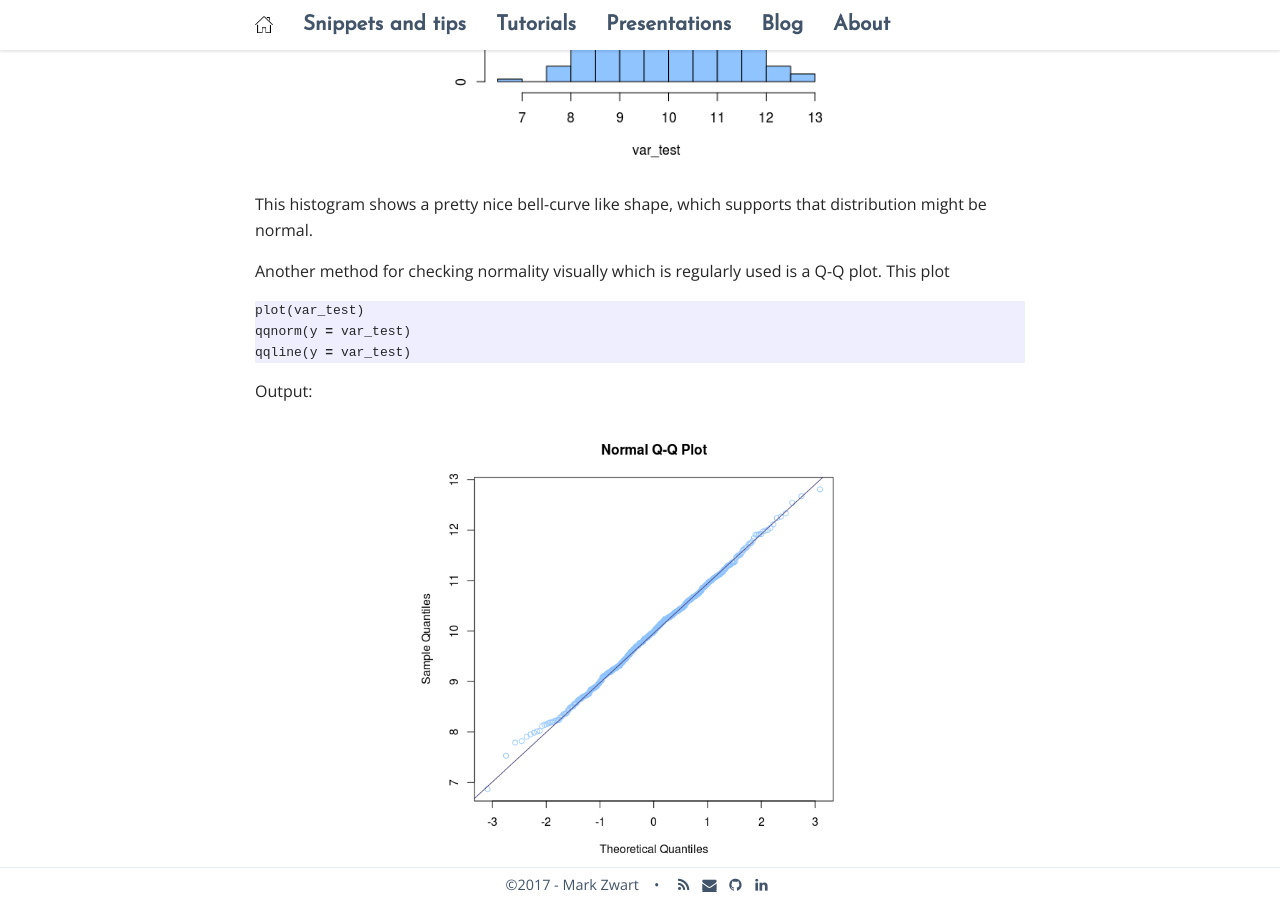
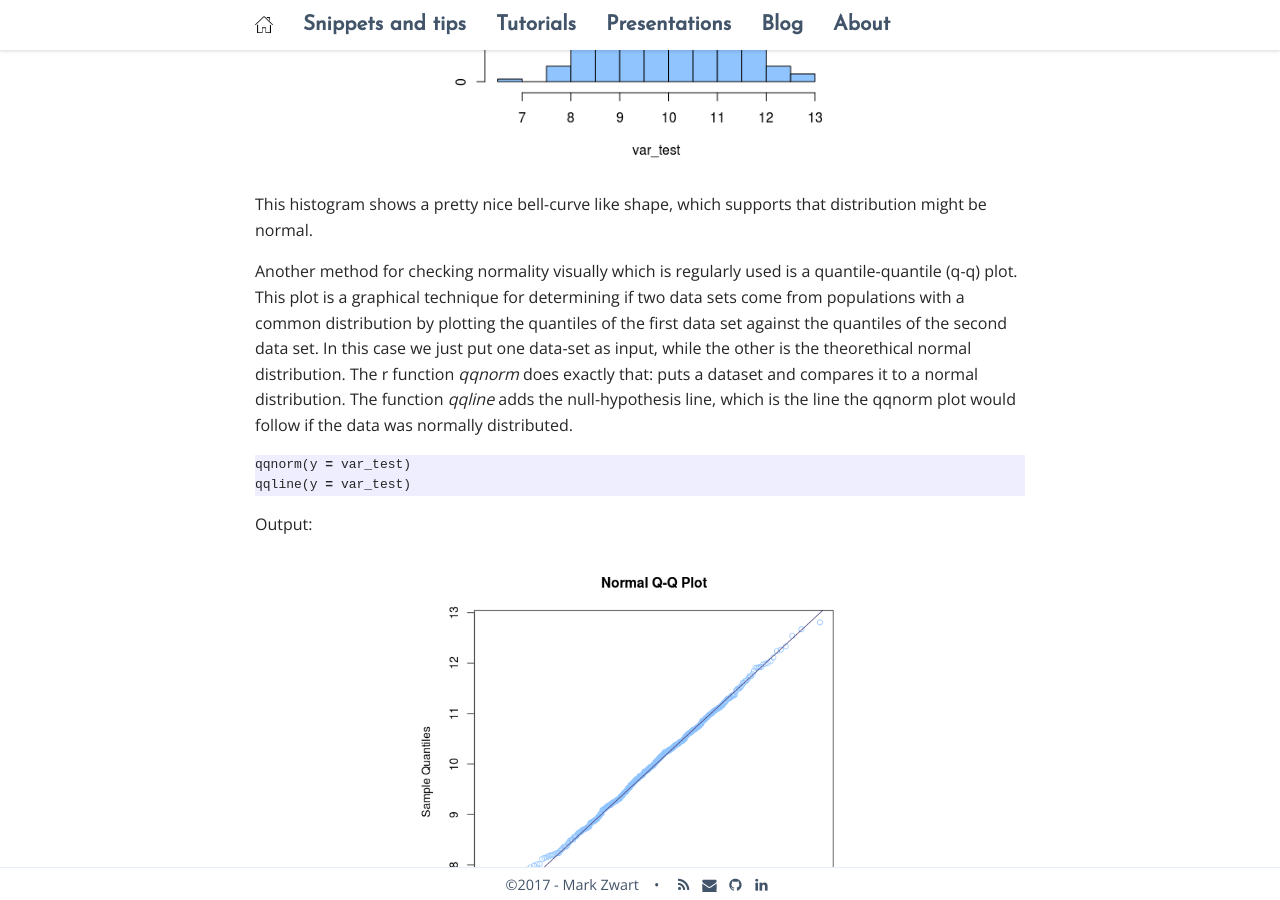
Before and after one commit to mark-me/mark-me.github.io, a Jekyll site: the page built from _pages/tutorials/statistical-tests/statistical-tests-gaussian.md, in a window 1280 px wide and 900 px high, scrolled down 1782 px. Built offline with Jekyll 4.4.1, drawn with Linux system fonts in a browser that asks for light colours; nearby versions of some CDN libraries; comment, search, counter and statistics services are not loaded; some of the changed text lies outside the part shown.

Commit message:
Update statistical-tests-gaussian.md

````diff
--- a/_pages/tutorials/statistical-tests/statistical-tests-gaussian.md
+++ b/_pages/tutorials/statistical-tests/statistical-tests-gaussian.md
@@ -46,9 +46,8 @@ Output:
 {: refdef}
 This histogram shows a pretty nice bell-curve like shape, which supports that distribution might be normal.
 
-Another method for checking normality visually which is regularly used is a Q-Q plot. This plot
+Another method for checking normality visually which is regularly used is a quantile-quantile (q-q) plot. This plot is a graphical technique for determining if two data sets come from populations with a common distribution by plotting the quantiles of the first data set against the quantiles of the second data set. In this case we just put one data-set as input, while the other is the theorethical normal distribution. The r function _qqnorm_ does exactly that: puts a dataset and compares it to a normal distribution. The function _qqline_ adds the null-hypothesis line, which is the line the qqnorm plot would follow if the data was normally distributed.
 ```r
-plot(var_test)
 qqnorm(y = var_test)
 qqline(y = var_test)
 ```
@@ -56,7 +55,7 @@ Output:
 {:refdef: style="text-align: center;"}
 <img src="/_pages/tutorials/statistical-tests/qq-plot-normal.png" alt="Image text" width="444" height="450" align="middle"/>
 {: refdef}
-The Q-Q plot
+In this Q-Q plot the distribution of points follow the null-hypothesis line almost completely: it tells us the data is normally distributed. The deviations on the end tells us the end of our data's bell curve are a little more pronounced than expected, but this is not a problem for statistical methods relying on normality of data.
 
 The last method is a statistical test called the [Shapiro-Wilk test](https://en.wikipedia.org/wiki/Shapiro%E2%80%93Wilk_test). This can be checked with R's _shapiro.test_ function:
 ```r
````
